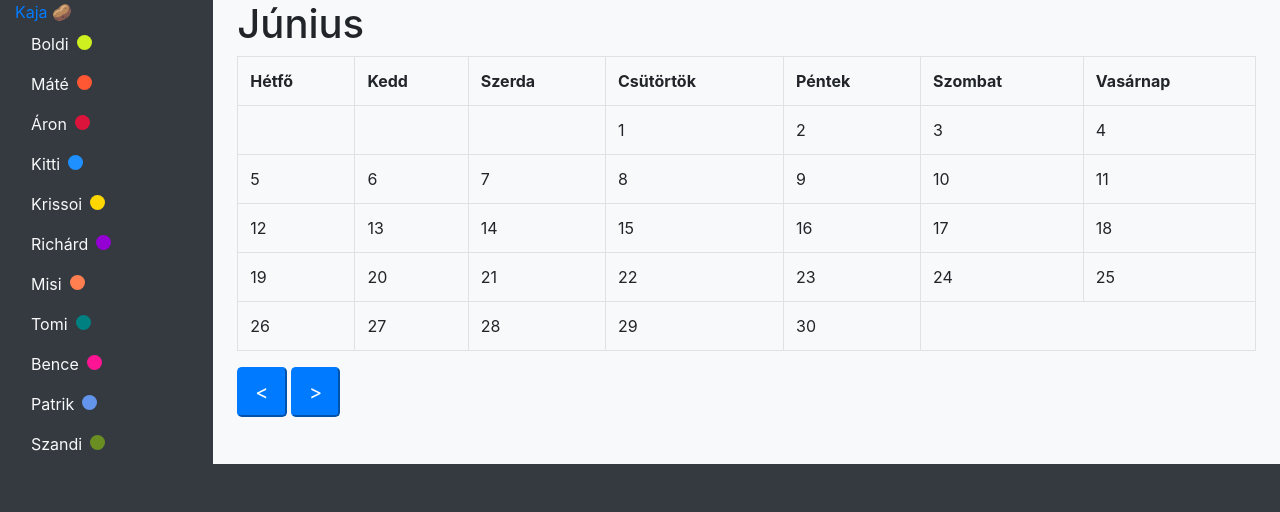
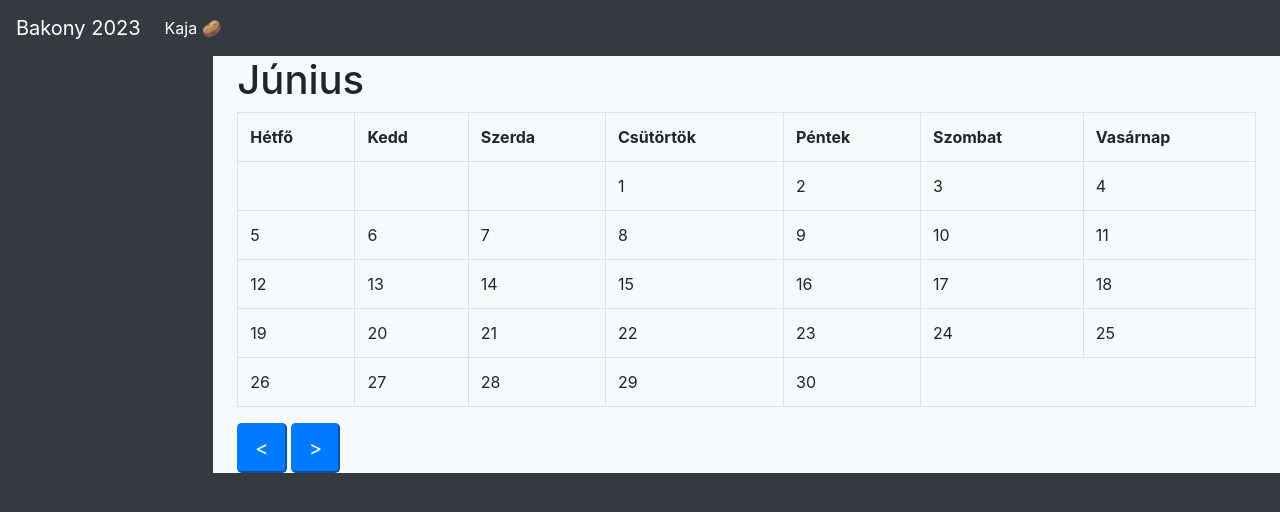
Before and after one commit to Bakony2023/Bakony2023.github.io, a plain HTML site: page calendar.html in a window 1280 px wide. Drawn offline with nearby package versions, Linux system fonts and the light colour scheme; no server answers; sample sign-in values are in the browser's storage.

Commit message:
navbar fix

```diff
--- a/calendar.html
+++ b/calendar.html
@@ -20,10 +20,17 @@
   <div class="container-fluid">
 
     <div class="row">
-      <nav id="calendarNav" class="col-md-2 d-none d-md-block sidebar">
-        <div class="sidebar-sticky">
-          <ul id="sidebar" class="nav flex-column">
-            <li><a href="food.html">Kaja 🥔</a></li>
+      <nav class="navbar navbar-expand-lg navbar-dark bg-dark">
+        <a class="navbar-brand" href="#">Bakony 2023</a>
+        <button class="navbar-toggler" type="button" data-toggle="collapse" data-target="#navbarNav" aria-controls="navbarNav" aria-expanded="false" aria-label="Toggle navigation">
+          <span class="navbar-toggler-icon"></span>
+        </button>
+        <div class="collapse navbar-collapse" id="navbarNav">
+          <ul class="navbar-nav ml-auto">
+            <li class="nav-item active">
+              <a class="nav-link" href="food.html">Kaja 🥔</a>
+            </li>
+
           </ul>
         </div>
       </nav>
```
